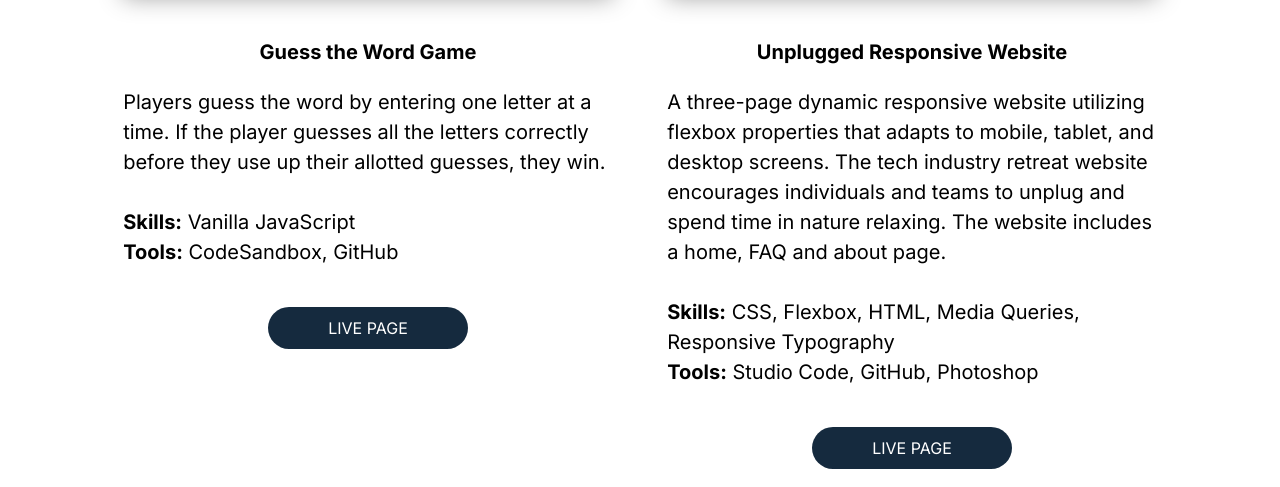
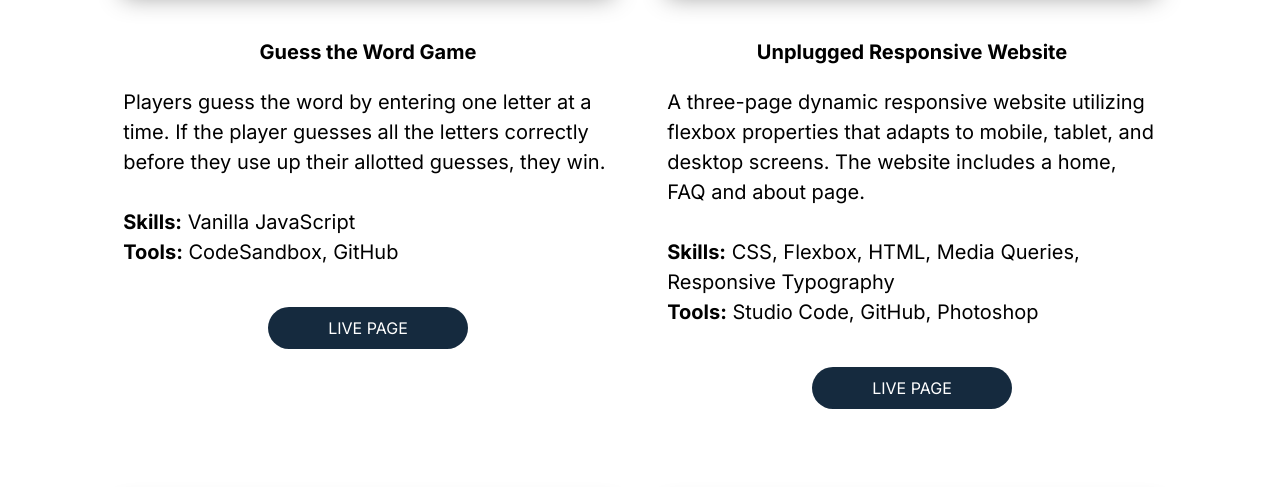
Before and after one commit to tdw1186/portfolio-site, a website built with Parcel: page index.html in a window 1280 px wide. Shown: the part 1209-1696 px from the top of the page. Built offline with nearby package versions, Linux system fonts and the light colour scheme.

Commit message:
Updated project description

```diff
--- a/index.html
+++ b/index.html
@@ -62,7 +62,7 @@
                 <a href="https://tdw1186.github.io/Unplugged-Retreat/" target="_blank"><img src="img/unplugged.png" alt="Unplugged Responsive Website"></a>
               </figure>
               <h4>Unplugged Responsive Website</h4>
-              <p class="project-description">A three-page dynamic responsive website utilizing flexbox properties that adapts to mobile, tablet, and desktop screens. The tech industry retreat website encourages individuals and teams to unplug and spend time in nature relaxing.  The website includes a home, FAQ and about page.</p>
+              <p class="project-description">A three-page dynamic responsive website utilizing flexbox properties that adapts to mobile, tablet, and desktop screens. The website includes a home, FAQ and about page.</p>
               <p><span>Skills:</span> CSS, Flexbox, HTML, Media Queries, Responsive Typography</p>
               <p><span>Tools:</span> Studio Code, GitHub, Photoshop</p>
               <a class="project-link" href="https://tdw1186.github.io/Unplugged-Retreat/" target="_blank">live page</a>
```
